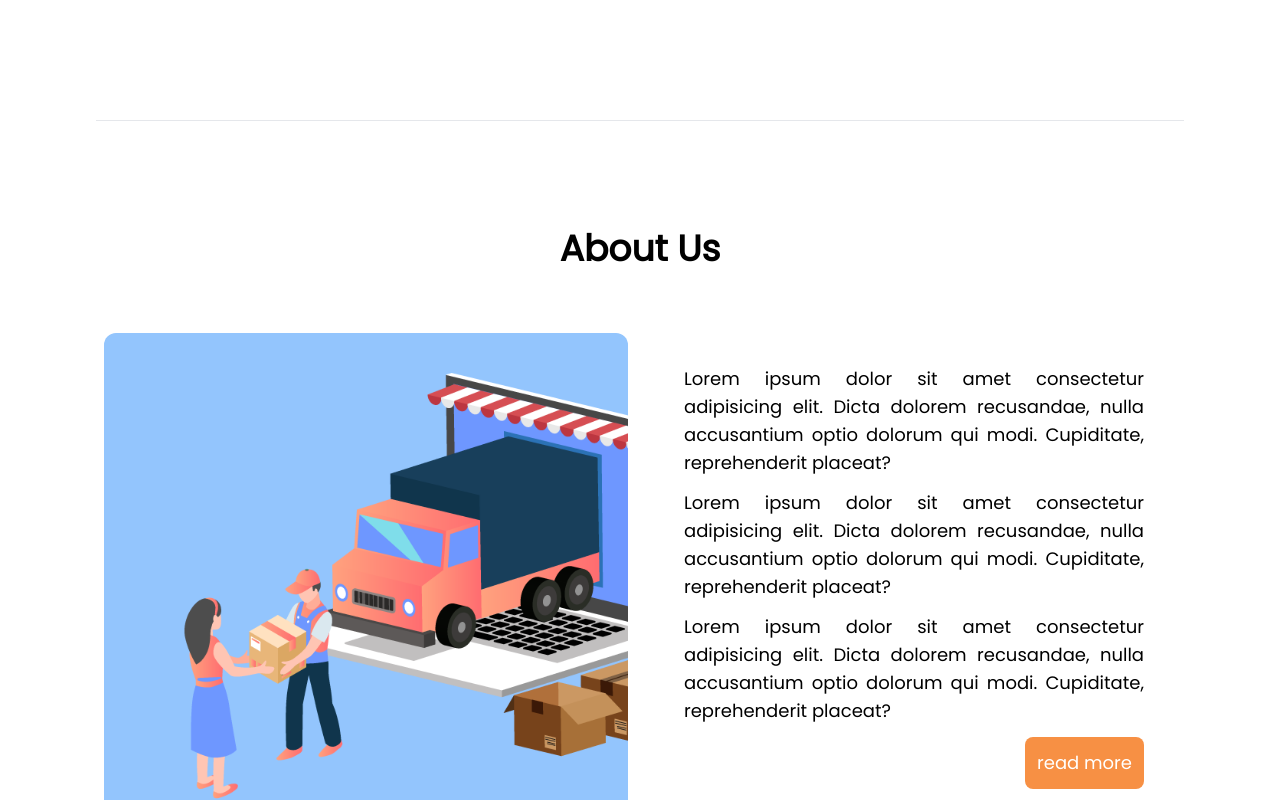
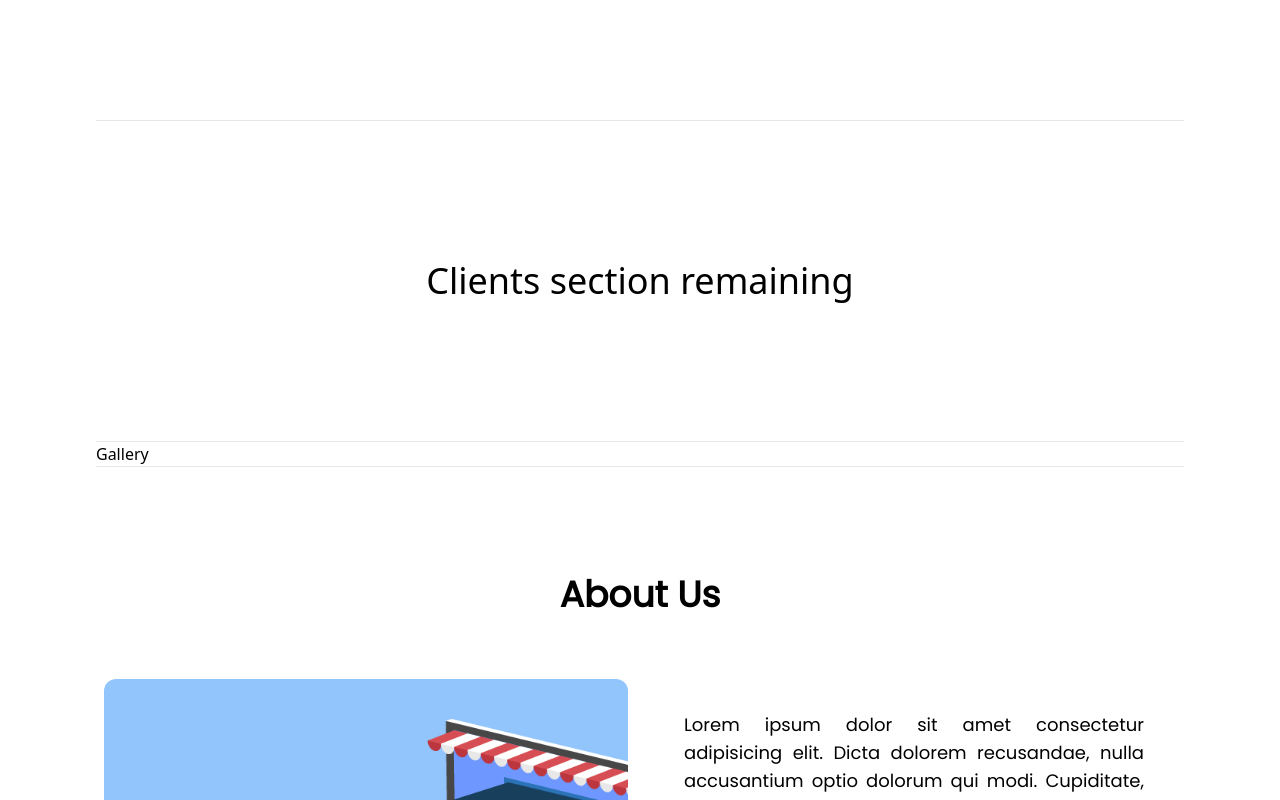
Before and after one commit to iamadityamall/transport-service-landing-page, a React (Create React App) app: page / in a window 1280 px wide. Shown: the part 680-1480 px from the top of the page. Built offline with nearby package versions, Linux system fonts and the light colour scheme.

Commit message:
added new sections

```diff
--- /dev/null
+++ b/src/components/Home/Banner.jsx
@@ -0,0 +1,9 @@
+import React from 'react'
+
+const Banner = () => {
+  return (
+    <div>Banner</div>
+  )
+}
+
+export default Banner
--- /dev/null
+++ b/src/components/Home/Gallery.jsx
@@ -0,0 +1,9 @@
+import React from 'react'
+
+const Gallery = () => {
+  return (
+    <div>Gallery</div>
+  )
+}
+
+export default Gallery
--- a/src/pages/Home.jsx
+++ b/src/pages/Home.jsx
@@ -7,27 +7,27 @@ import Contact from "../components/Home/Contact";
 // import Questions from "../components/Home/Questions";
 import CallToAction from "../components/Home/CallToAction";
 import Clients from "../components/Home/Clients";
-
+import Banner from "../components/Home/Banner";
+import Gallery from "../components/Home/Gallery";
 const Home = () => {
   return (
     <main className="w-[90vw] mx-auto lg:w-[85vw] scroll-smooth">
       <Hero />
-      <hr/>
+      <hr />
+      <Clients />
+      <hr />
+      <Gallery />
+      <hr />
       <About />
-      <hr/>
+      <hr />
       <Services />
       <hr />
       <Contact />
-
-      {/* <hr/> */}
-      {/* <Reviews />
-      <hr/>
-      <Questions /> */}
-      <hr/>
-      <Clients/>
-      <hr/>
+      <hr />
+      <Banner />
+      <hr />
       <CallToAction />
-      <hr/>
+      <hr />
     </main>
   );
 };
```
